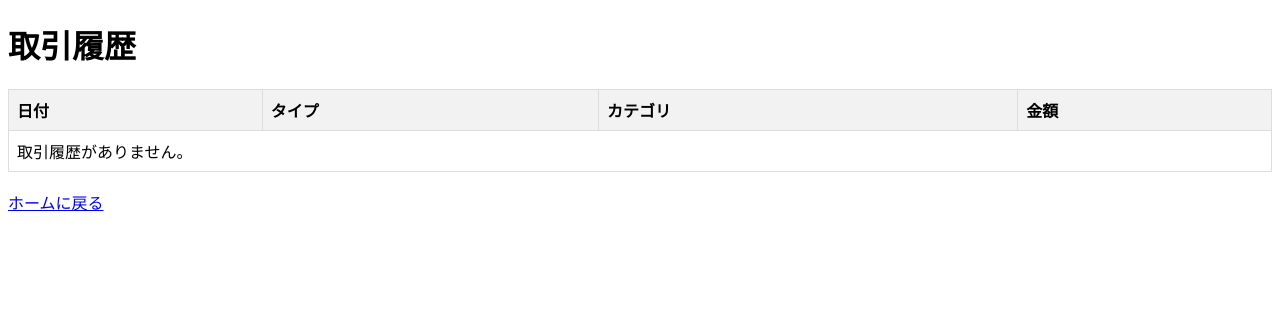
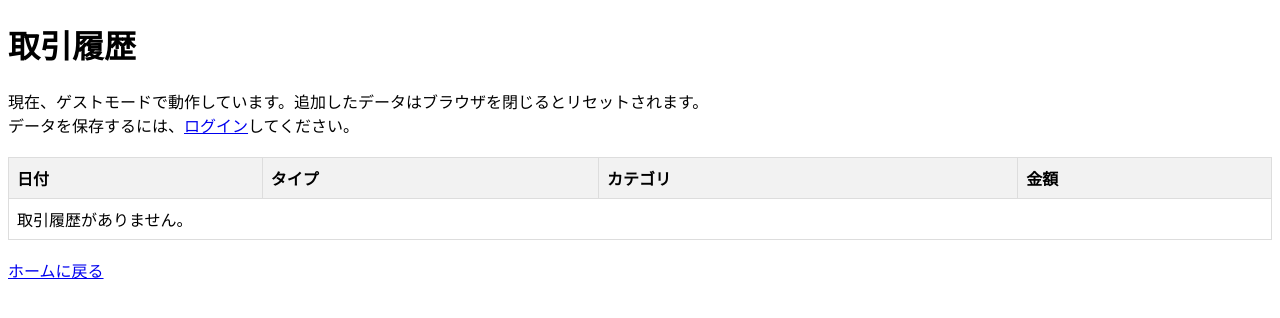
Before and after one commit to hirobow522/kakeibo50, a Flask app: page /history in a window 1280 px wide. Shown: the top 318 px of the page. Run offline with Flask 3, Linux system fonts and the light colour scheme; some libraries are stand-ins or nearby versions.

Commit message:
Update history.html

```diff
--- a/templates/history.html
+++ b/templates/history.html
@@ -7,6 +7,13 @@
 </head>
 <body>
     <h1>取引履歴</h1>
+
+    {% if not current_user.is_authenticated %}
+      <div class="guest-notice">
+        <p>現在、ゲストモードで動作しています。追加したデータはブラウザを閉じるとリセットされます。<br>データを保存するには、<a href="{{ url_for('login') }}">ログイン</a>してください。</p>
+      </div>
+    {% endif %}
+
     <table>
         <thead>
             <tr>
```
